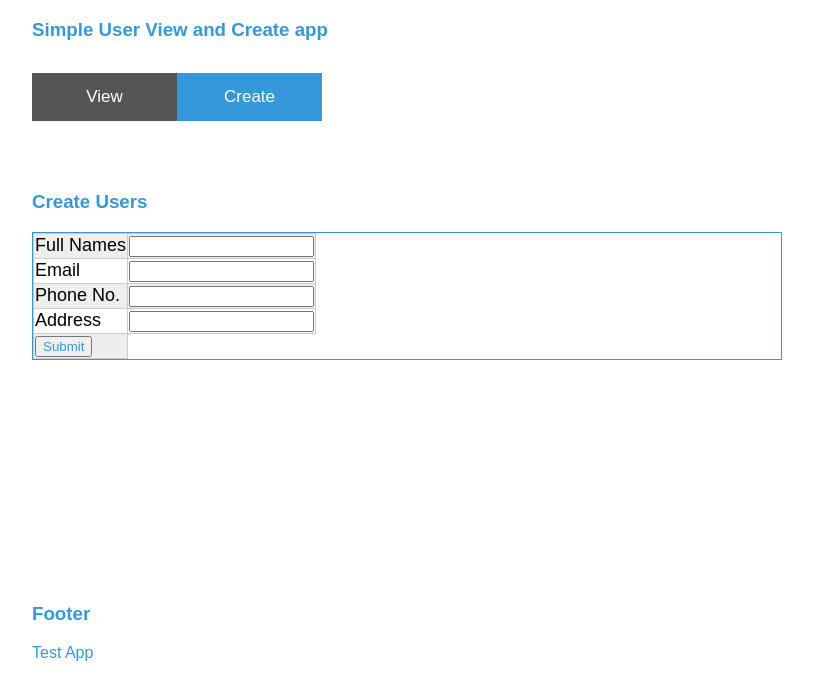
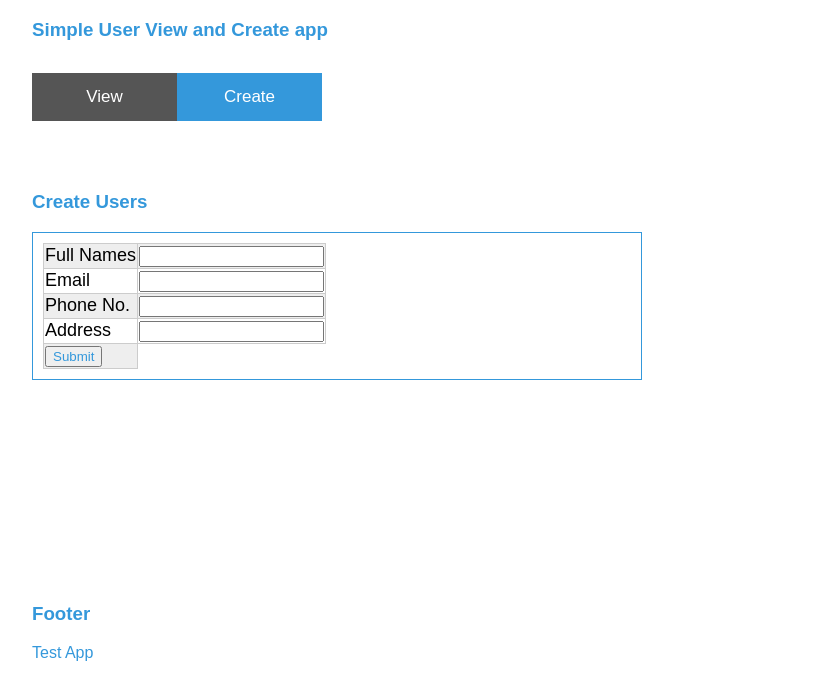
Before and after one commit to javascript-interview/restInterview, a plain HTML site: page index.html in a window 1280 px wide. Both pictures are taken after a click on the button "Create". Shown: the whole page, without its empty margins (368-1181 px from the left). Drawn offline with nearby package versions, Linux system fonts and the light colour scheme; no server answers.

Commit message:
fixed create form padding

```diff
--- a/index.html
+++ b/index.html
@@ -61,9 +61,10 @@
 
 
 		table {
-			width: 750px;
+			width: 610px;
 			border-collapse: collapse;
 			border: 1px solid #3498db;
+			padding: 10px;
 		}
 
 		th {
@@ -101,7 +102,7 @@
 
 	<div id="CreateUsers" class="tabcontent" style="padding-left:0px; margin-left:0px;">
 		<h3 style="color:#3498db">Create Users</h3>
-		<table width="50%" style="center;display: block;color: black;">
+		<table style="center;display: block;color: black;">
 			<form id="my-form" onsubmit="return false" action="http://developers.gictsystems.com/api/dummy/submit/"
 				method="POST">
 				<tr>
```
